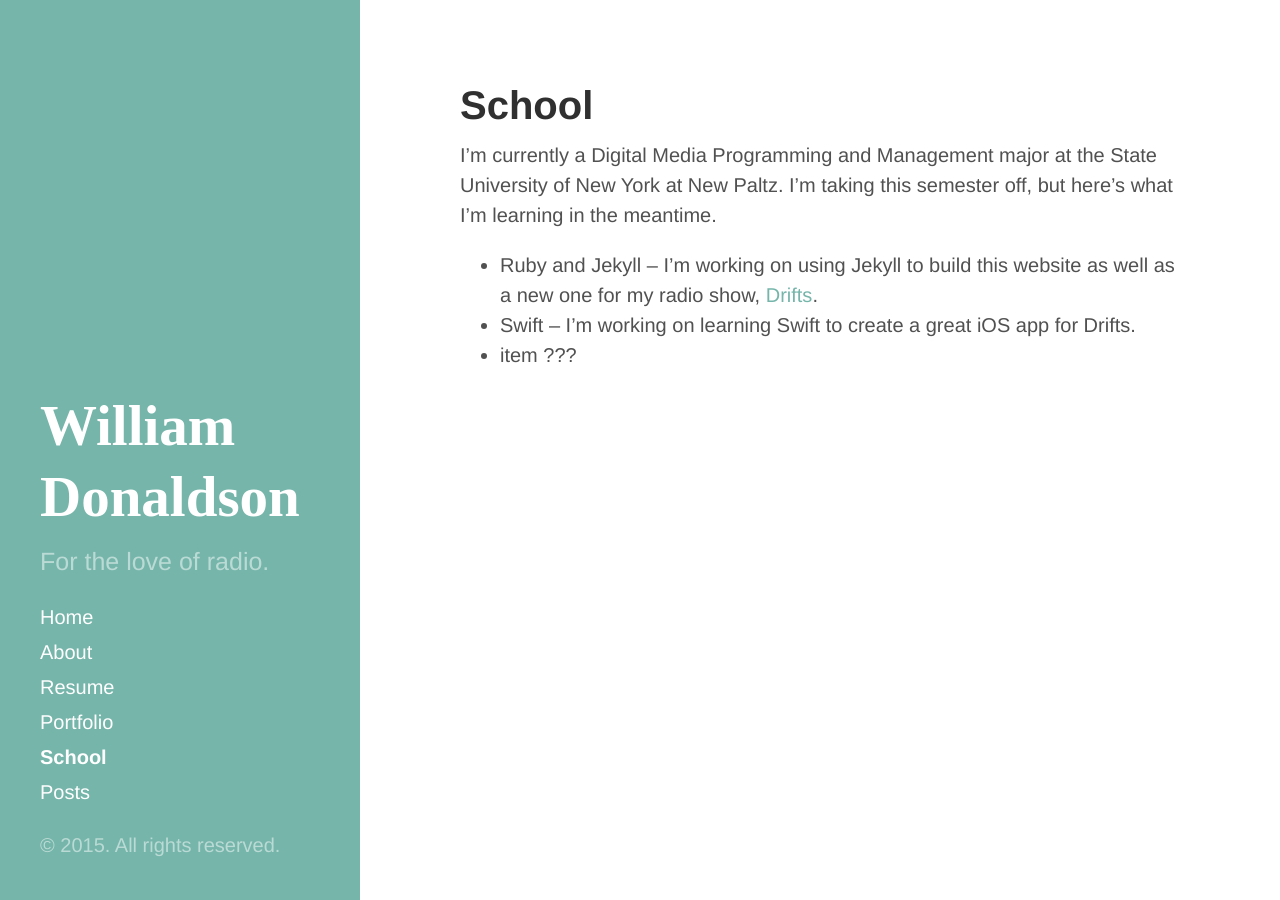
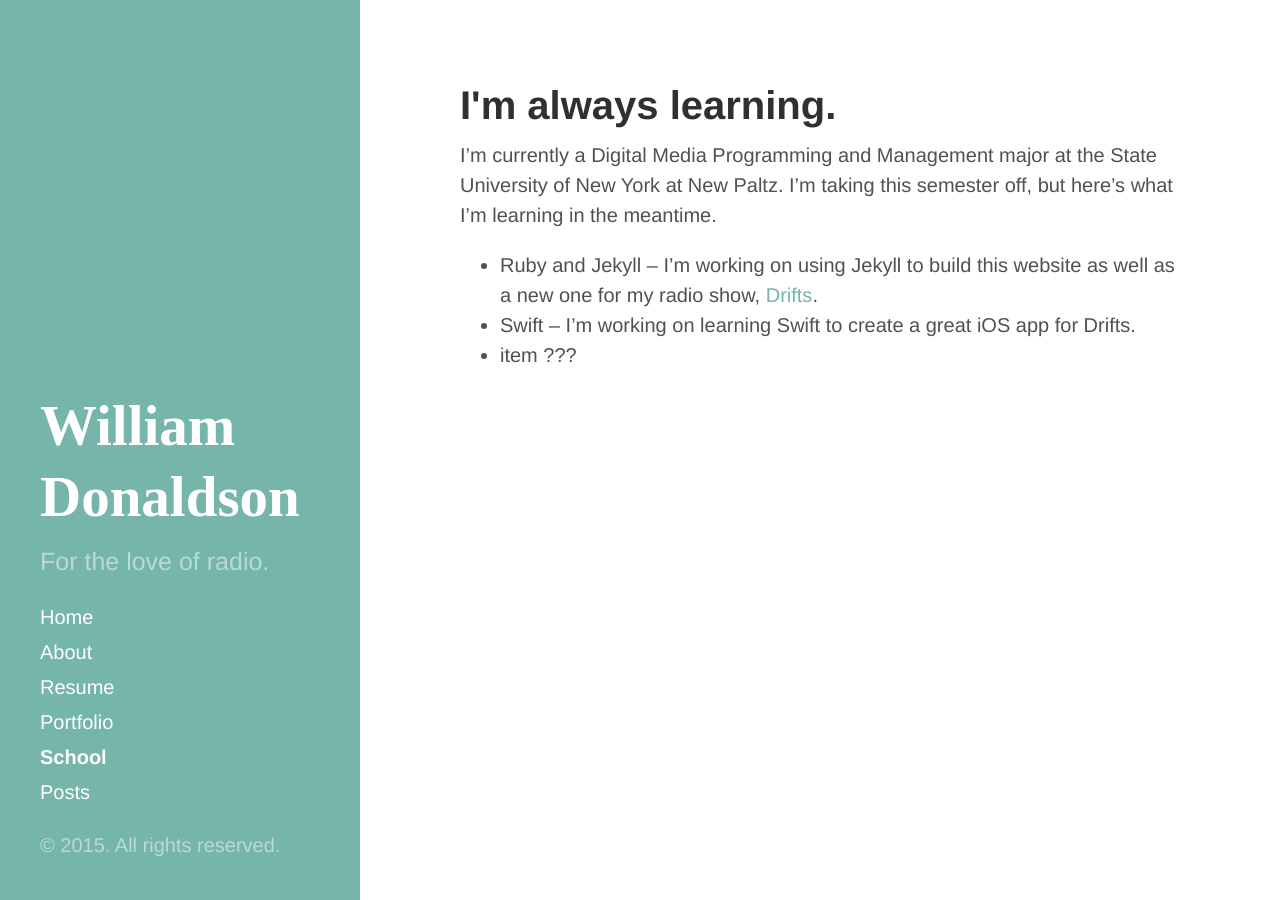
Before and after one commit to crownsedge/wildonaldson.me, a Jekyll site: the page built from school.md, in a window 1280 px wide. Built offline with Jekyll 4.4.1, drawn with Linux system fonts in a browser that asks for light colours; Markdown is read by kramdown in place of the engine named in the settings; comment, search, counter and statistics services are not loaded.

Commit message:
always always learnin/

```diff
--- a/school.md
+++ b/school.md
@@ -1,6 +1,7 @@
 ---
 layout: page
 title: School
+header-title: "I'm always learning."
 published: true
 ---
 
```
